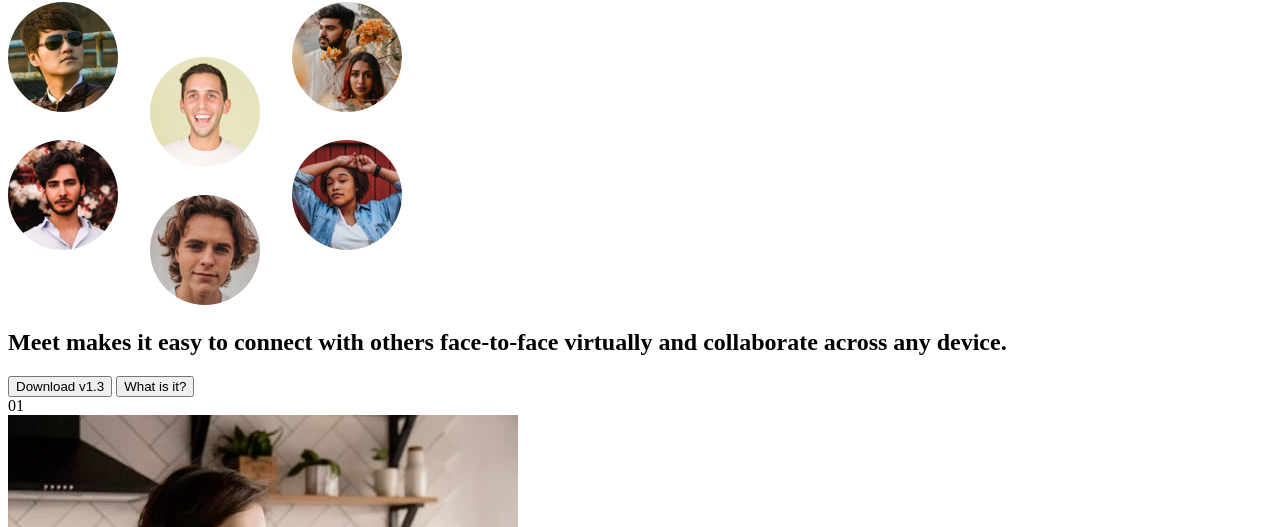
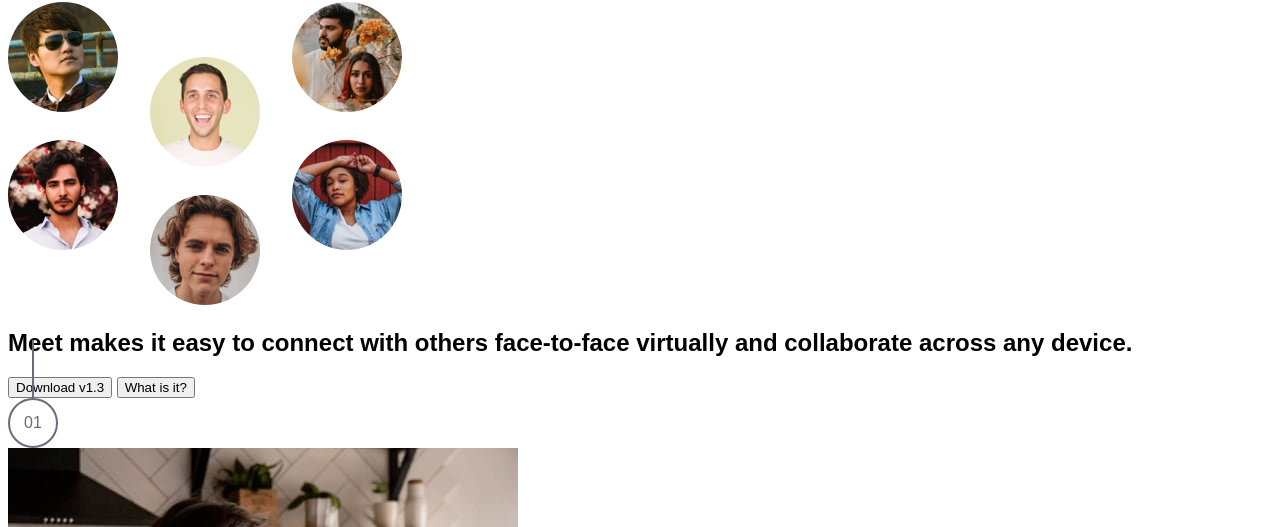
Before and after one commit to MauroGiuby/Meet-landing-page, a plain HTML site: page index.html in a window 1280 px wide. Shown: the part 425-952 px from the top of the page. Drawn offline with Linux system fonts and the light colour scheme.

Commit message:
modifiche

```diff
--- a/index.html
+++ b/index.html
@@ -43,7 +43,7 @@
   </header>
 
   <main>
-      01
+    <div class="number-01">01</div>
 
     <div>
       <img src="./desktop/image-woman-in-videocall.jpg" alt="Image-woman-in-videocall">
@@ -71,7 +71,9 @@
   </main>
 
   <footer>
-    02
+
+    <div class="number-02">02</div>
+
     Experience more together
     Stay connected with reliable HD meetings and unlimited one-on-one and group video sessions.
 
--- a/style.css
+++ b/style.css
@@ -1,9 +1,14 @@
 :root {
   /* ---colors--- */
   --white: hsl(0, 0%, 100%);
+  --grey-400: hsl(224, 10%, 45%);
+  --grey-500: hsl(217, 19%, 35%);
   --purple-500: hsl(263, 55%, 52%);
   --dark-blue: hsl(219, 29%, 14%);
   --black: hsl(0, 0%, 7%);
+  /* ## Typography */
+  /* ### Body Copy */
+  --font-size: 15px;
   /* ---Fonts--- */
   --family: 'Barlow Semi Condensed', sans-serif;
   --font-weight-semibold: 500;
@@ -22,4 +27,30 @@
 
 body {
   background-color: var(--white);
+  font-family: var(--family);
 }
+
+.number-01 {
+  width: 50px;
+  height: 50px;
+  border-radius: 50%;
+  color: var(--grey-400);
+  border: 2px solid var(--grey-400);
+  display: flex;
+  justify-content: center;
+  align-items: center;
+  font-weight: var(--font-weight-semibold);
+  position: relative;
+}
+
+/* Linea verticale sopra */
+.number-01::before {
+  content: "";
+  width: 2px;
+  height: 60px;
+  background: var(--grey-400);
+  position: absolute;
+  top: -60px; /* distanza dal cerchio */
+  left: 50%;
+  transform: translateX(-50%);
+}
```
